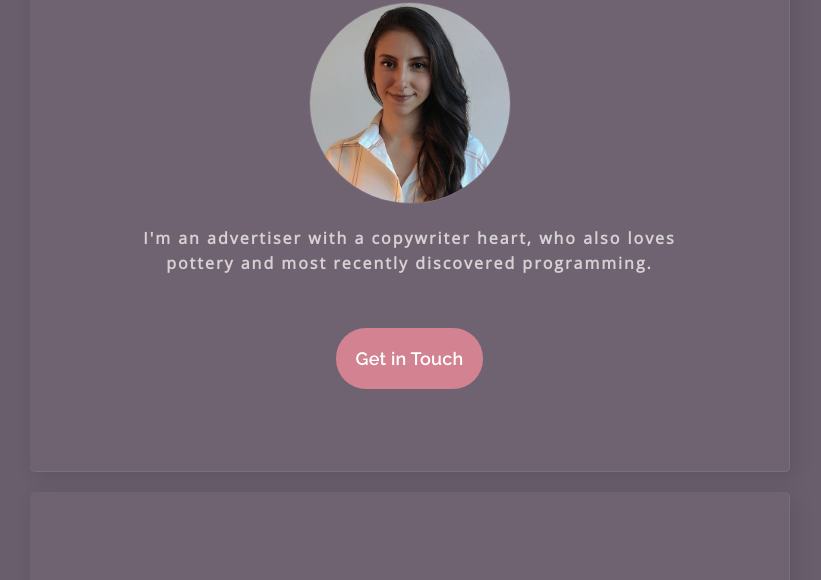
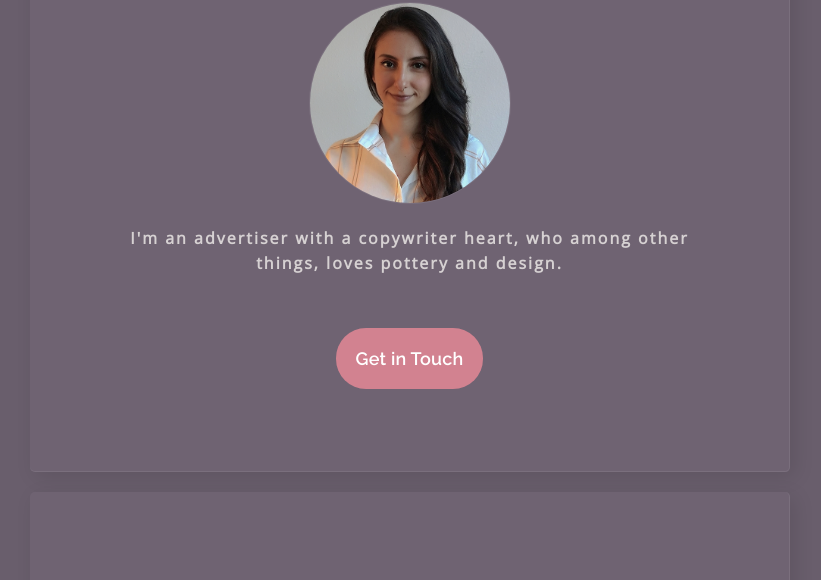
Before and after one commit to Miluska-schaeffer/new_profile, a plain HTML site: page index.html in a window 1280 px wide. Shown: the part 220-800 px from the top of the page, without its empty margins (230-1051 px from the left). Drawn offline with nearby package versions, Linux system fonts and the light colour scheme.

Commit message:
text change on html

```diff
--- a/index.html
+++ b/index.html
@@ -12,7 +12,7 @@
     <div class="card-white text-center">
       <h1>Hello, I'm Miluska</h1>
       <img src="../images/FotoCV.png" class="img-circle" width="200px" alt="Miluska Schaeffer">
-      <p class="introduction-p">I'm an advertiser with a copywriter heart, who also loves pottery and most recently discovered programming.</p>
+      <p class="introduction-p">I'm an advertiser with a copywriter heart, who among other things, loves pottery and design.</p>
       <a href="https://google.com" class="btn-pink" target="_blank">Get in Touch</a>
     </div>
     <div class="card-white text-center padding-top">
```
